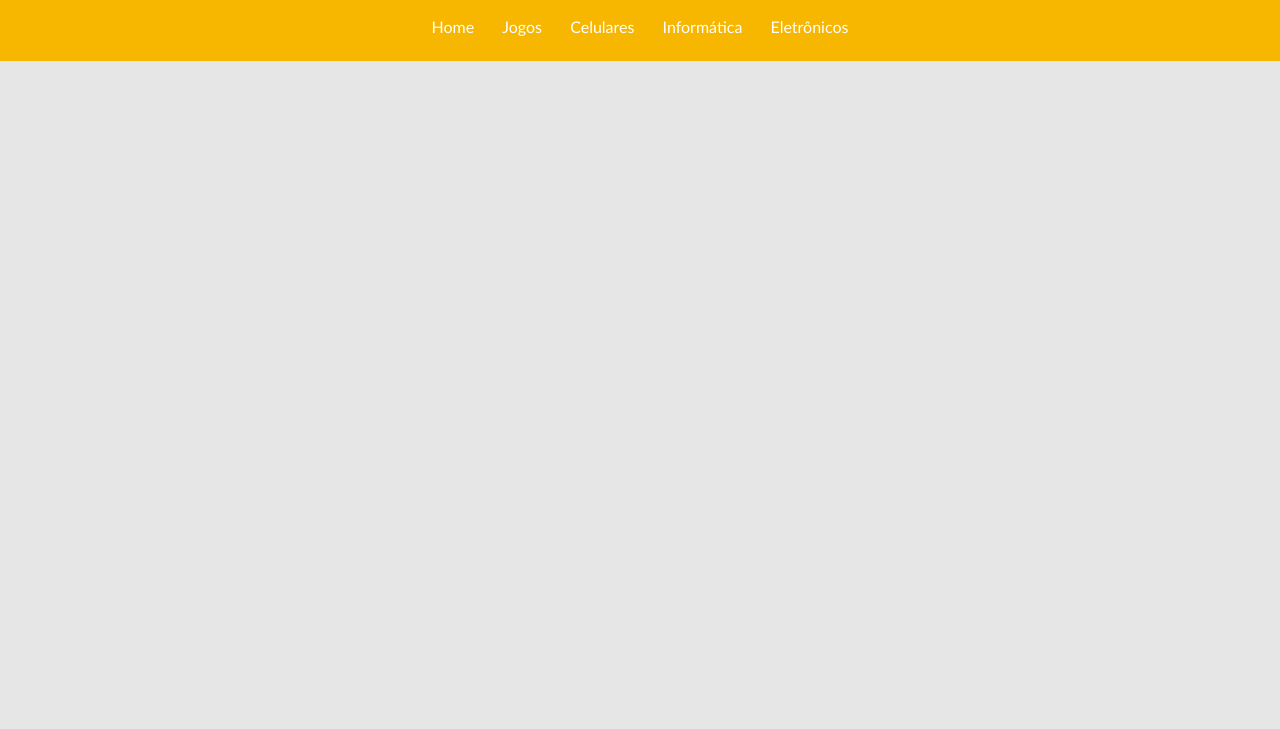
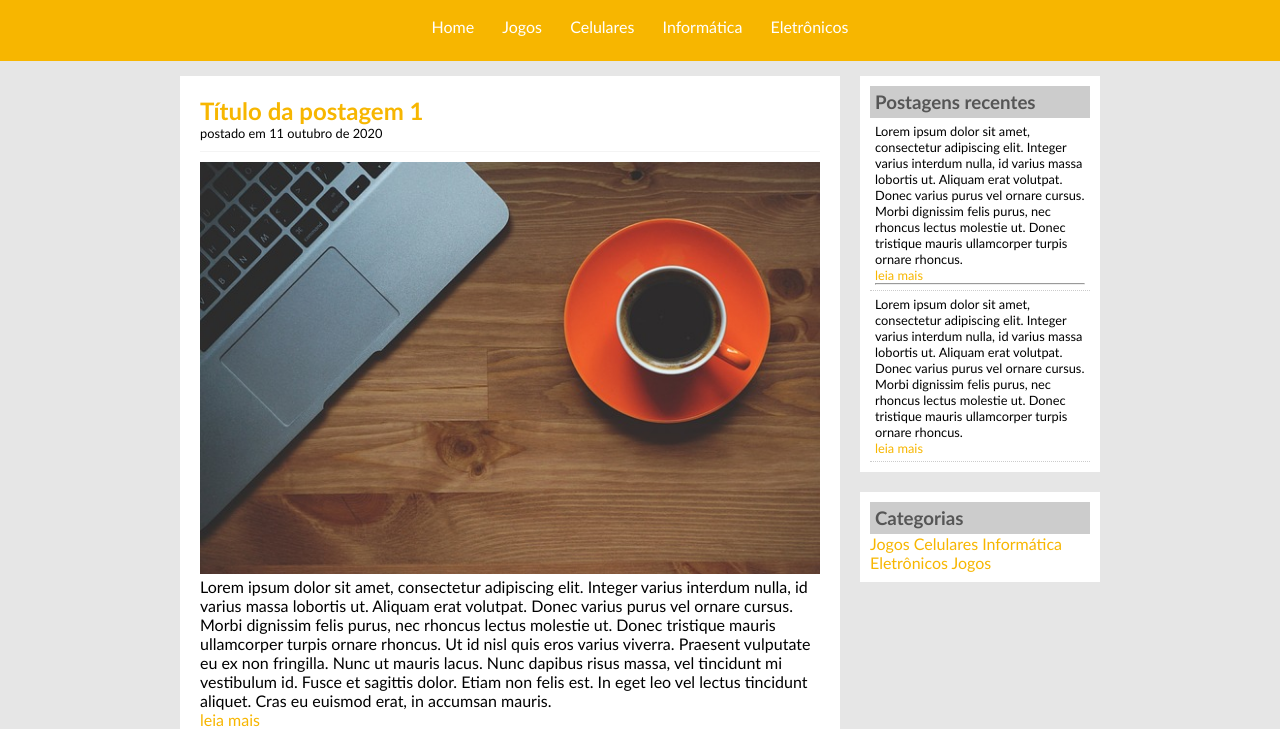
Before and after one commit to danimlds/tecblog, a plain HTML site: page index.html in a window 1280 px wide. Shown: the part 76-805 px from the top of the page. Drawn offline with Linux system fonts and the light colour scheme.

Commit message:
Projeto finalizado com sucesso

```diff
--- a/css/estilo.css
+++ b/css/estilo.css
@@ -19,6 +19,48 @@ body {
     padding: 10px;
 }
 
+#area-principal {
+    width: 920px;
+    margin: 0 auto;
+    padding: 15px;
+}
+
+#area-postagens {
+    width: 660px;
+    float: left;
+}
+
+.postagem {
+    padding: 20px;
+    margin-bottom: 20px;
+    background: white;
+}
+
+.conteudo-lateral {
+    background: white ;
+    padding: 10px;
+    margin-bottom: 20px;
+
+}
+
+.postagem-lateral {
+    font-size: 0.8em;
+    padding: 5px;
+    border-bottom: 1px dotted #CCC;
+}
+
+#area-lateral {
+    width: 240px;
+    float: right;
+}
+
+#rodape {
+    clear: both;
+    text-align: center;
+    padding: 15px;
+    background: #CCC;
+}
+
 /*
     Formatação do menu
 */
@@ -26,14 +68,23 @@ a {
     text-decoration: none;
 }
 
-a:link, a:visited{
+#area-cabecalho a:link, #area-cabecalho a:visited {
     color: #FFF;
     padding: 8px 12px;
 }
 
-a:hover {
+#area-cabecalho a:hover  {
     color: #f7b600;
     background: white;
+    text-decoration: none;
+}
+
+ a:link,a:visited {
+    color: #F7b600;
+}
+
+a:hover  {
+    text-decoration: underline;
 }
 
 
@@ -48,3 +99,21 @@ h1 {
 .branco {
     color: white;
 }
+
+h2 {
+    color: #f7b600;
+}
+
+.data-postagem {
+    font-size: 0.8em;
+    border-bottom: 1px solid #f4f4f4;
+    padding-bottom: 10px;
+    margin-bottom: 10px;
+    display: block;
+}
+
+h3 {
+    color: #565656;
+    background: #CCC;
+    padding: 5px;
+}
--- a/index.html
+++ b/index.html
@@ -20,6 +20,61 @@
             <a href="eletronicos.html">Eletrônicos</a>
         </div>
     </div>
+    <div id=area-principal>
+        <div id=area-postagens>
 
+            <div class="postagem">
+                <h2>Título da postagem 1</h2>
+                <span class="data-postagem">postado em 11 outubro de 2020</span>
+                 <img width="620px" src="imagens/imagem1.jpg" alt="">
+                 <p>
+                    Lorem ipsum dolor sit amet, consectetur adipiscing elit. Integer varius interdum nulla, id varius massa lobortis ut. Aliquam erat volutpat. Donec varius purus vel ornare cursus. Morbi dignissim felis purus, nec rhoncus lectus molestie ut. Donec tristique mauris ullamcorper turpis ornare rhoncus. Ut id nisl quis eros varius viverra. Praesent vulputate eu ex non fringilla. Nunc ut mauris lacus. Nunc dapibus risus massa, vel tincidunt mi vestibulum id. Fusce et sagittis dolor. Etiam non felis est. In eget leo vel lectus tincidunt aliquet. Cras eu euismod erat, in accumsan mauris.
+                 </p>
+                 <a href="">leia mais</a>
+            </div>
+
+            <div class="postagem">
+                <h2>Título da postagem 2</h2>
+                <span class="data-postagem">postado em 11 outubro de 2020</span>
+                 <img width="620px" src="imagens/imagem2.jpg" alt="">
+                 <p>
+                    Lorem ipsum dolor sit amet, consectetur adipiscing elit. Integer varius interdum nulla, id varius massa lobortis ut. Aliquam erat volutpat. Donec varius purus vel ornare cursus. Morbi dignissim felis purus, nec rhoncus lectus molestie ut. Donec tristique mauris ullamcorper turpis ornare rhoncus. Ut id nisl quis eros varius viverra. Praesent vulputate eu ex non fringilla. Nunc ut mauris lacus. Nunc dapibus risus massa, vel tincidunt mi vestibulum id. Fusce et sagittis dolor. Etiam non felis est. In eget leo vel lectus tincidunt aliquet. Cras eu euismod erat, in accumsan mauris.
+                 </p>
+                 <a href="">leia mais</a>
+            </div>
+
+        </div>
+        <div id="area-lateral">
+
+            <div class="conteudo-lateral">
+                <h3>Postagens recentes</h3>
+                <div class="postagem-lateral">
+                    <p class="texto-lateral">Lorem ipsum dolor sit amet, consectetur adipiscing elit. Integer varius interdum nulla, id varius massa lobortis ut. Aliquam erat volutpat. Donec varius purus vel ornare cursus. Morbi dignissim felis purus, nec rhoncus lectus molestie ut. Donec tristique mauris ullamcorper turpis ornare rhoncus.
+                    </p>
+                    <a href="">leia mais</a>
+                    <hr>
+                </div>
+
+                <div class="postagem-lateral" >
+                    <p class="texto-lateral">Lorem ipsum dolor sit amet, consectetur adipiscing elit. Integer varius interdum nulla, id varius massa lobortis ut. Aliquam erat volutpat. Donec varius purus vel ornare cursus. Morbi dignissim felis purus, nec rhoncus lectus molestie ut. Donec tristique mauris ullamcorper turpis ornare rhoncus.
+                    </p>
+                    <a href="">leia mais</a>
+                </div>
+            </div>
+
+            <div class="conteudo-lateral">
+                <h3>Categorias</h3>
+                <a href="">Jogos</a>
+                <a href="">Celulares</a>
+                <a href="">Informática</a>
+                <a href="">Eletrônicos</a>
+                <a href="">Jogos</a>
+            </div>
+
+        </div>
+        <div id="rodape">
+            Todos os direitos reservados.
+        </div>
+    </div>
 </body>
 </html>
```
